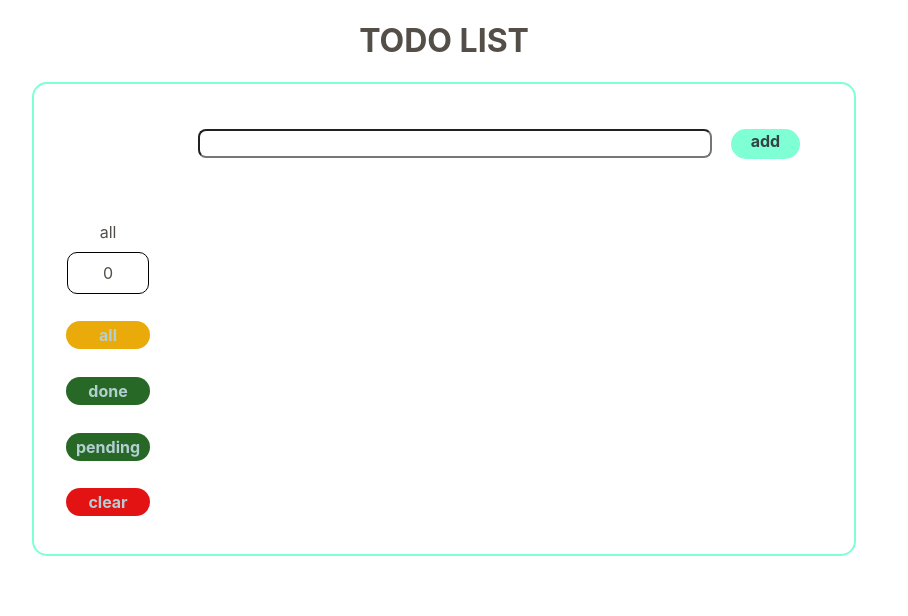
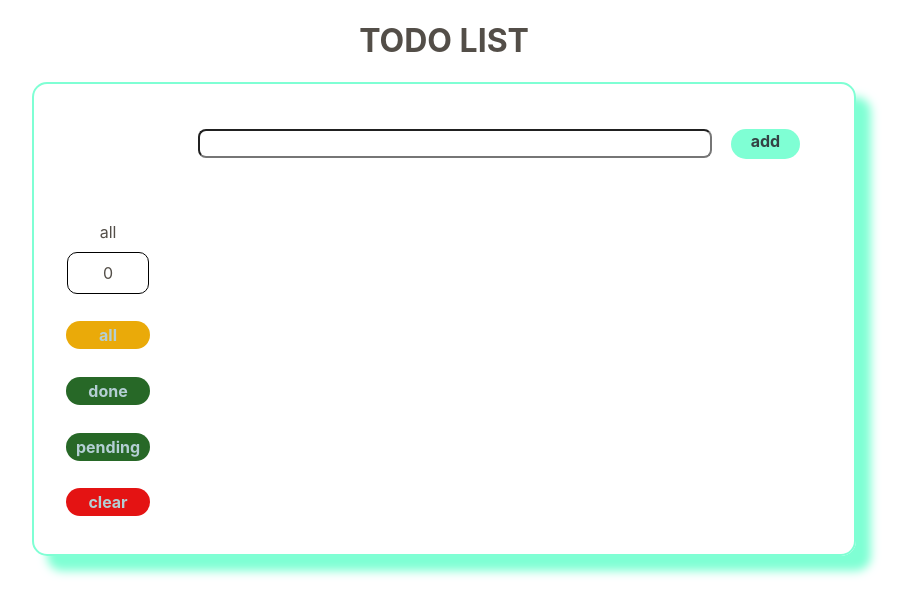
Before and after one commit to LenaYork/react-projects, a React (Create React App) app: page / in a window 1280 px wide. Shown: the top 616 px of the page, without its empty margins (196-1104 px from the left). Built offline with nearby package versions, Linux system fonts and the light colour scheme.

Commit message:
feat: stylize main sector

```diff
--- a/src/App.css
+++ b/src/App.css
@@ -16,6 +16,7 @@
     border-radius: 15px;
     width: 800px;
     padding: 10px;
+    box-shadow: 15px 15px 10px aquamarine;
 }
 
 .input-area {
```
